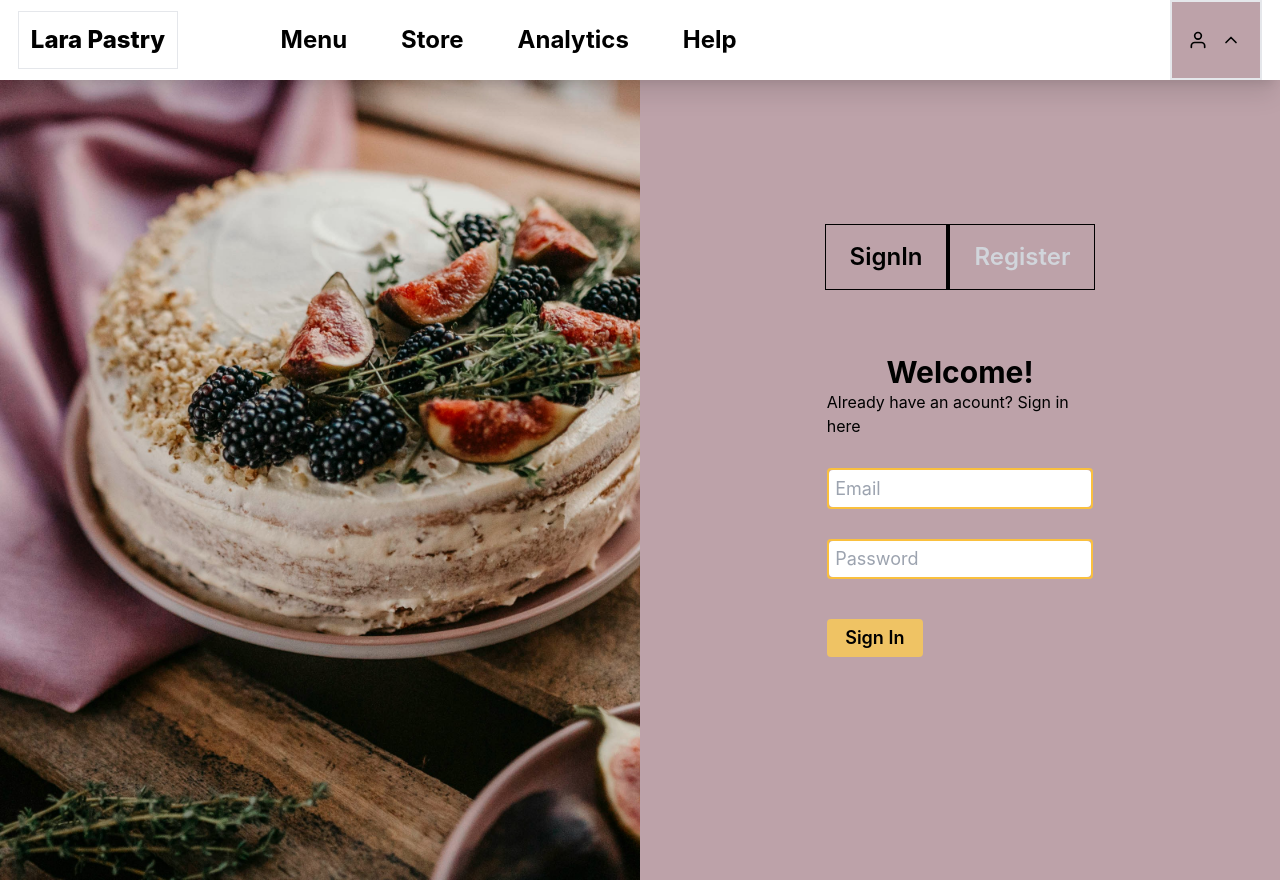
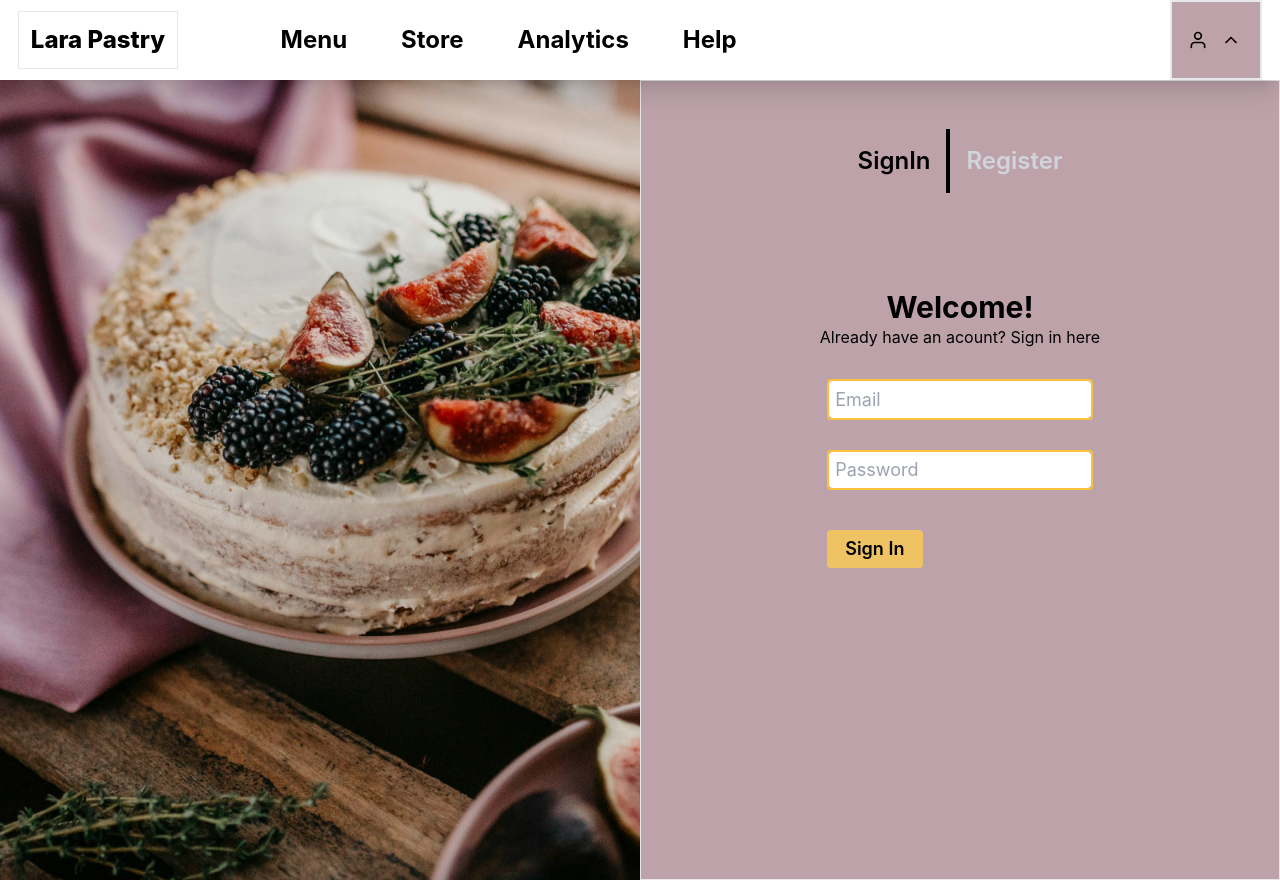
Before and after one commit to alwayswantedtocode/Pinning-Location, a React (Create React App) app in the folder client/location/: page /Login in a window 1280 px wide. Built offline with nearby package versions, Linux system fonts and the light colour scheme.

Commit message:
auth css update

```diff
--- a/client/location/src/component/AuthComponents/login.jsx
+++ b/client/location/src/component/AuthComponents/login.jsx
@@ -14,7 +14,7 @@ const Login = () => {
   // const { loading } = useSelector((state) => state.auth);
   // const{}
   return (
-    <div className=" flex flex-col w-[100%] h-max items-center justify-center p-[3rem] gap-[30px]">
+    <div className=" flex flex-col w-[100%]  items-center justify-center p-[3rem] gap-[30px]">
       <div className="flex flex-col items-center">
         <h1 className="text-3xl font-bold">Welcome!</h1>
         <p className="">Already have an acount? Sign in here</p>
--- a/client/location/src/component/AuthComponents/register.jsx
+++ b/client/location/src/component/AuthComponents/register.jsx
@@ -16,7 +16,7 @@ const Register = () => {
   } = useAuth();
 
   return (
-    <div className=" flex flex-col w-[100%] h-max items-center justify-center p-[3rem] gap-[30px]">
+    <div className=" flex flex-col w-[100%]  items-center justify-center p-[3rem] gap-[30px]">
       <div className="flex flex-col items-center ">
         <h1 className="text-3xl font-bold">Welcome!</h1>
         <p className="">Don't have an acount? create one here</p>
--- a/client/location/src/pages/Auth/auth.jsx
+++ b/client/location/src/pages/Auth/auth.jsx
@@ -20,9 +20,9 @@ export const Auth = () => {
     setActiveTab(index);
   };
   return (
-    <>
+
       <section className=" w-[100vw] h-[100vh] flex relative bg-[#BDA2A9]">
-        <div className="hidden lg:flex-auto lg:w-[50%] lg:flex  relative z-[9] bg-black bg-opacity-30 ">
+        <div className="hidden lg:flex-auto lg:w-[50%]  lg:flex  relative z-[9] bg-black bg-opacity-30 ">
           <div className="w-[100%] h-[100%]">
             <img
               src={Pastry}
@@ -31,12 +31,12 @@ export const Auth = () => {
             />
           </div>
         </div>
-        <div className=" justify-center flex-auto w-[50%] p-[9rem] bg-[#BDA2A9]  relative">
-          <div className="w-[100%] flex  items-center justify-center mb-[1rem] ">
+        <div className=" justify-center flex-auto w-[50%] border bg-[#BDA2A9] relative">
+          <div className="w-[100%] flex  items-center justify-center my-[3rem]">
             {buttons.map((btns, index) => {
               return (
                 <button
-                  className={`w-max py-[1rem] px-[1.5rem] font-semibold text-2xl flex items-center border ${
+                  className={`w-max p-[1rem] font-semibold text-2xl flex items-center ${
                     activeTab === index ? "text-grey-700" : "text-gray-300"
                   } ${
                     index === 0
@@ -67,6 +67,6 @@ export const Auth = () => {
           </div>
         </div>
       </section>
-    </>
+
   );
 };
```
